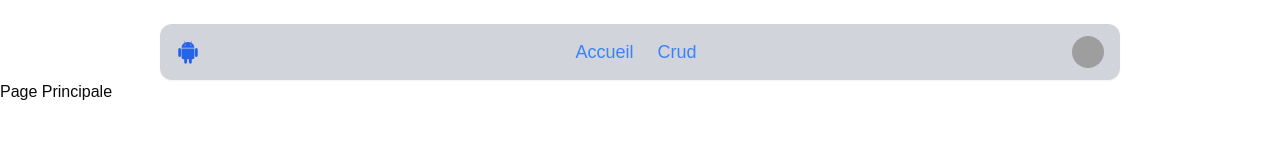
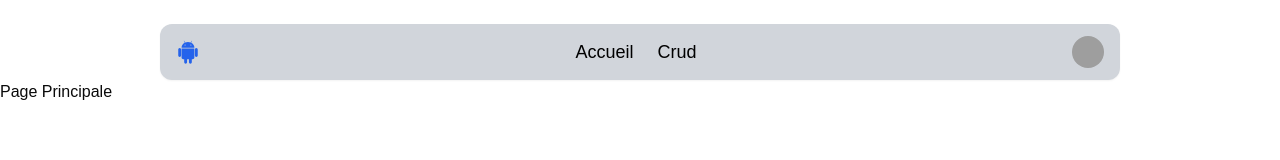
Before and after one commit to BouklifYacine/NextJSProjet, a Next.js app in the folder projet-next/: page / in a window 1280 px wide. Shown: the top 160 px of the page. Built offline with nearby package versions, Linux system fonts and the light colour scheme; grey boxes are pictures that could not be loaded.

Commit message:
Affichage dynamique de la navbar avec le .map

```diff
--- a/projet-next/app/navbar.tsx
+++ b/projet-next/app/navbar.tsx
@@ -4,6 +4,15 @@ import { Avatar, AvatarFallback, AvatarImage } from "@/components/ui/avatar";
 import Link from "next/link";
 
 const Navbar = () => {
+
+  // ici je gère les liens dans la navbar
+
+const liens = [
+  {label : "Accueil" , lien : "/"},
+  {label : "Crud" , lien : "/crud"}
+
+]
+
   return (
     <nav className="w-3/4 mx-auto bg-gray-300 rounded-xl mt-6 px-4 py-3 flex items-center justify-between shadow-sm">
 
@@ -14,21 +23,14 @@ const Navbar = () => {
 
     <div className="flex items-center gap-6">
 
-      <Link
-        href="/"
-        className="text-blue-500 hover:text-blue-700 transition-colors text-lg"
-      >
-        Accueil
-      </Link>
+      {liens.map(lien =>  <Link key={lien.label} href={lien.lien} className="text-black hover:text-blue-700 transition-colors text-lg">
+       {lien.label}
+      </Link> )}
 
-      <Link
-        href="/crud"
-        className="text-blue-500 hover:text-blue-700 transition-colors text-lg"
-      >
-        Crud
-      </Link>
     </div>
 
+
+{/* On va gérer l'image de l'avatar quand on sera a la partie de l'authentification */}
 
     <Avatar className="h-8 w-8">
       <AvatarImage src="https://github.com/shadcn.png" alt="User" />
```
